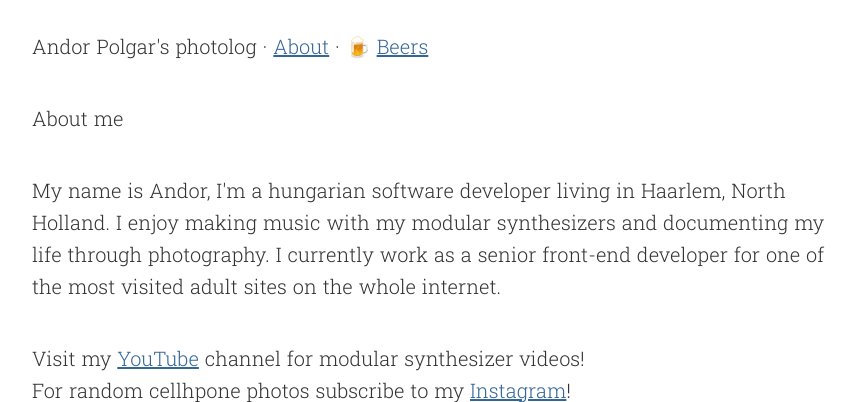
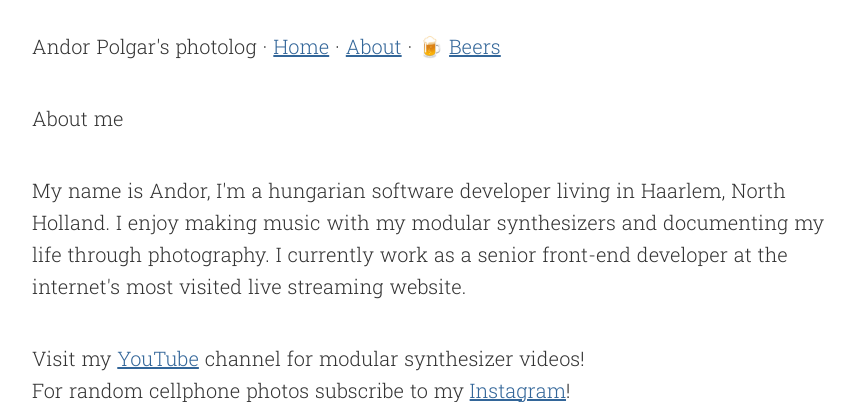
Before and after one commit to andormade/andor.cool, a Jekyll site: the page built from about.html, in a window 1280 px wide, cut to the strip 0-402 px from the top of the page. Shown: the whole strip, without its empty margins (208-1063 px from the left). Built offline with Jekyll 4.4.1, drawn with Linux system fonts in a browser that asks for light colours.

Commit message:
update about page

```diff
--- a/_config.yml
+++ b/_config.yml
@@ -1,7 +1,7 @@
 title: Andor Polgar's photolog
 email: hngrhorace@gmail.com
 description: >
-  Hi! My name is Andor, I'm a hungarian software developer living in Haarlem, North Holland.
+  My name is Andor, I'm a hungarian software developer living in Haarlem, North Holland.
   I enjoy making music with my modular synthesizers and documenting my life through photography.
 baseurl: ""
 url: "http://andor.cool"
--- a/_layouts/default.html
+++ b/_layouts/default.html
@@ -22,6 +22,7 @@
 					<a href="{{ baseurl }}/" class="header__title">{{ site.title }}</a>
 				</h1>
 				<span class="navigation">
+					&middot; <a href="{{ baseurl }}/">Home</a>
 					&middot; <a href="/about.html">About</a>
 					&middot; &#x1F37A; <a href="/beers.html">Beers</a>
 				</span>
--- a/_layouts/post.html
+++ b/_layouts/post.html
@@ -6,7 +6,7 @@ layout: default
 		<div class="post__details">
 			<h2 class="post__title"><a class="post__title" href="{{ page.url | prepend: site.baseurl }}">{{ page.title | escape }}</a></h2>
 			<span class="post__date">{{ page.date | date: "%B %-d, %Y" }}</span>
-			{% if post.location %}
+			{% if page.location %}
 				&middot; <span class="post__location">{{ page.location }}</span>
 			{% endif %}
 		</div>
--- a/about.html
+++ b/about.html
@@ -5,10 +5,10 @@ title: About me
 
 <h2>About me</h2>
 
-<p>My name is Andor, I'm a hungarian software developer living in Haarlem, North Holland. I enjoy making music with my modular synthesizers and documenting my life through photography. I currently work as a senior front-end developer for one of the most visited adult sites on the whole internet.</p>
+<p>My name is Andor, I'm a hungarian software developer living in Haarlem, North Holland. I enjoy making music with my modular synthesizers and documenting my life through photography. I currently work as a senior front-end developer at the internet's most visited live streaming website.</p>
 
 <p>Visit my <a href="http://youtube.com/hngrhorace">YouTube</a> channel for modular synthesizer videos!<br />
-For random cellhpone photos subscribe to my <a href="http://instagram.com/andorgram">Instagram</a>!</p>
+For random cellphone photos subscribe to my <a href="http://instagram.com/andorgram">Instagram</a>!</p>
 
 <p><img src="http://images.andor.cool/2017/33380404391_502a4ed276_k.jpg" alt="Picture of Andor Polgar" title="Picture of Andor Polgar"></p>
 
```
